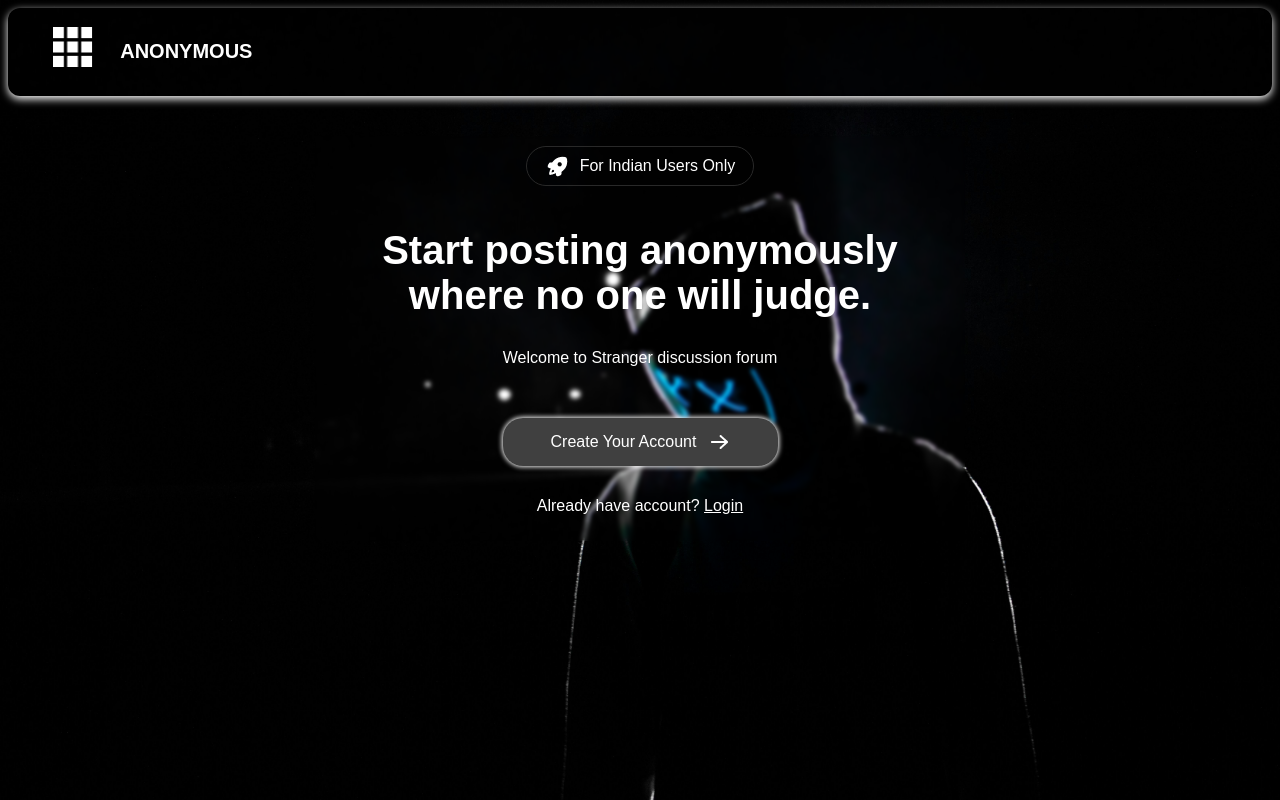
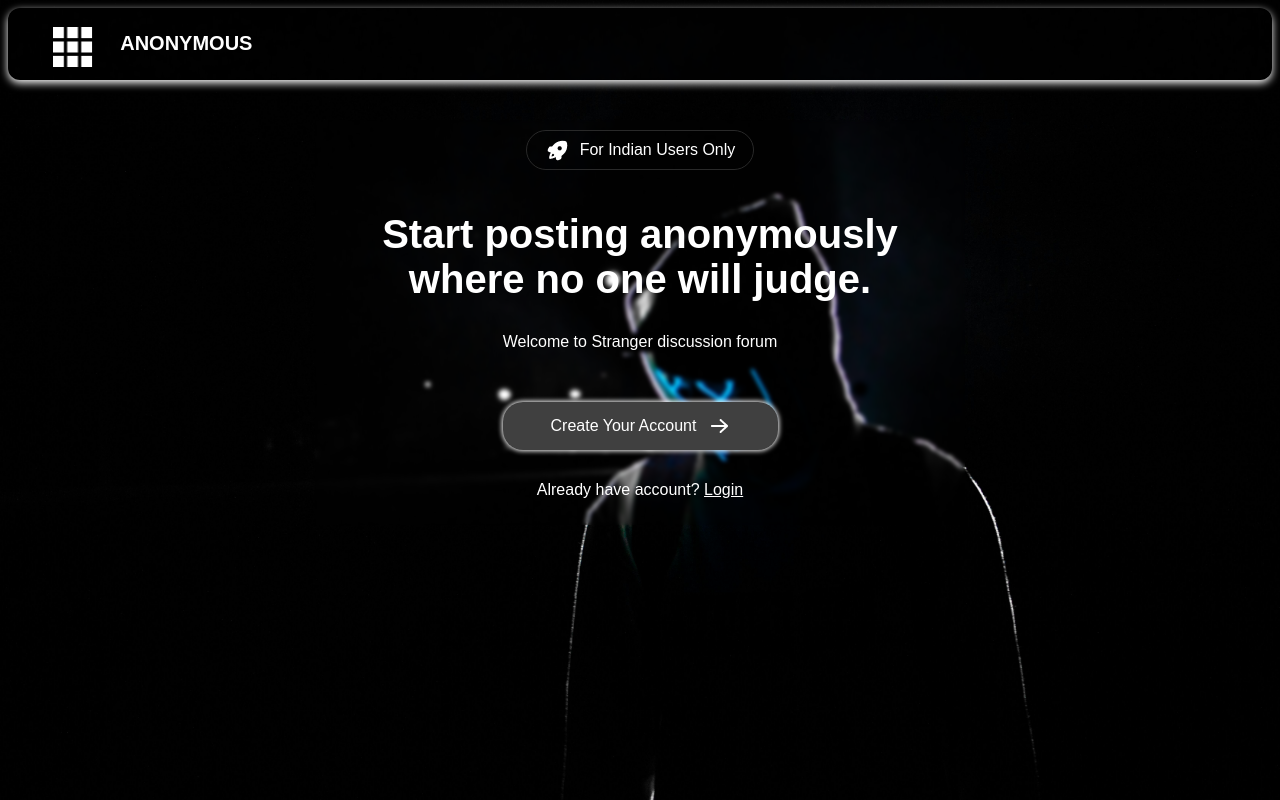
Before and after one commit to Im-Pranshu/AnonPost, a React (Vite) app: page / in a window 1280 px wide. Built offline with nearby package versions, Linux system fonts and the light colour scheme.

Commit message:
little fix

```diff
--- a/src/index.css
+++ b/src/index.css
@@ -18,7 +18,7 @@
 
 .navBar {
   display: flex;
-  height: 5.5rem;
+  height: 4.5rem;
   justify-content: space-between;
   box-shadow: 0px 3px 8px white;
   border-radius: 12px;
@@ -320,7 +320,7 @@
   margin: 0px;
   box-shadow: 0px 0px 10px 1px white;
   border-radius: 15px;
-  height: 33rem;
+  height: 30rem;
 }
 
 /* Dashboard Index */
```
